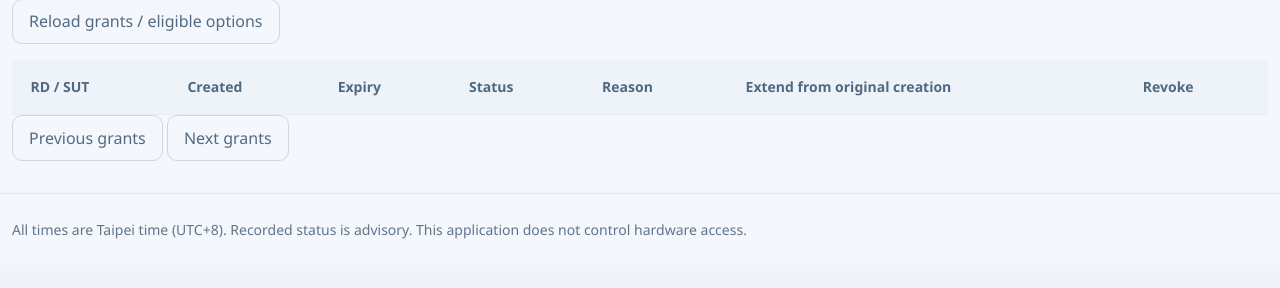
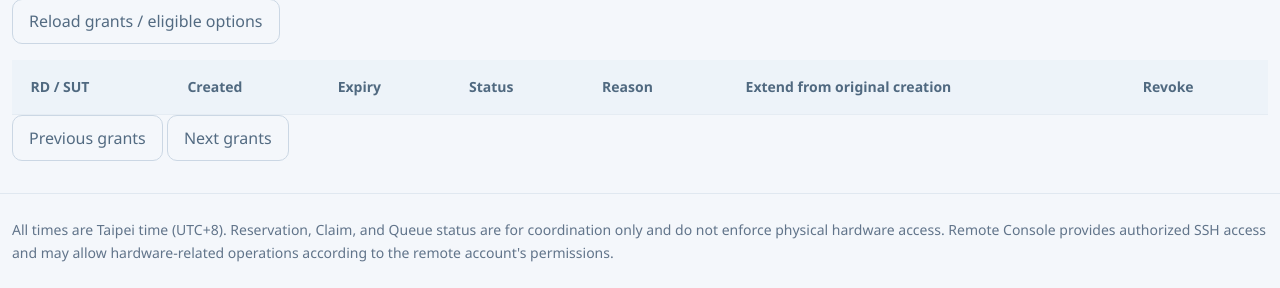
Before and after one commit to miragesu/sut-reservation-management, a Python web app: template backend/app/templates/console_grants.html in a window 1280 px wide. Shown: the part 597-885 px from the top of the page. Before the commit the page ends 836 px from the top, so only its background shows below. Run offline with Jinja, Linux system fonts and the light colour scheme; the template is opened without the code that fills it, so the values that code supplies are empty.

Commit message:
docs: clarify coordination and Remote Console access footer

```diff
--- a/backend/app/templates/base.html
+++ b/backend/app/templates/base.html
@@ -35,6 +35,6 @@
 </form></div>{% endif %}</div>
 </nav>
 <main id="main-content" class="container py-4">{% block content %}{% endblock %}</main>
-<footer class="container py-4 text-secondary">All times are Taipei time (UTC+8). Recorded status is advisory. This application does not control hardware access.</footer>
+<footer class="container py-4 text-secondary">All times are Taipei time (UTC+8). Reservation, Claim, and Queue status are for coordination only and do not enforce physical hardware access. Remote Console provides authorized SSH access and may allow hardware-related operations according to the remote account's permissions.</footer>
 </body>
 </html>
```
